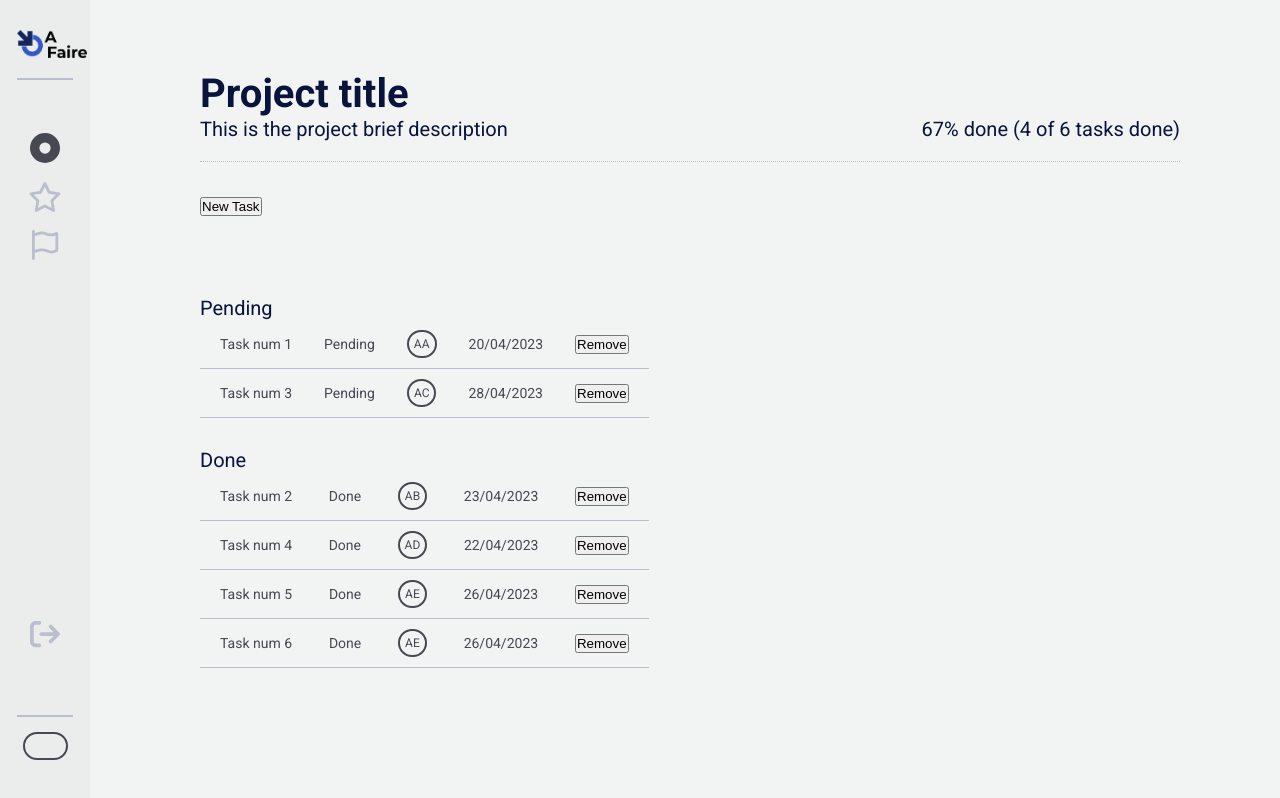
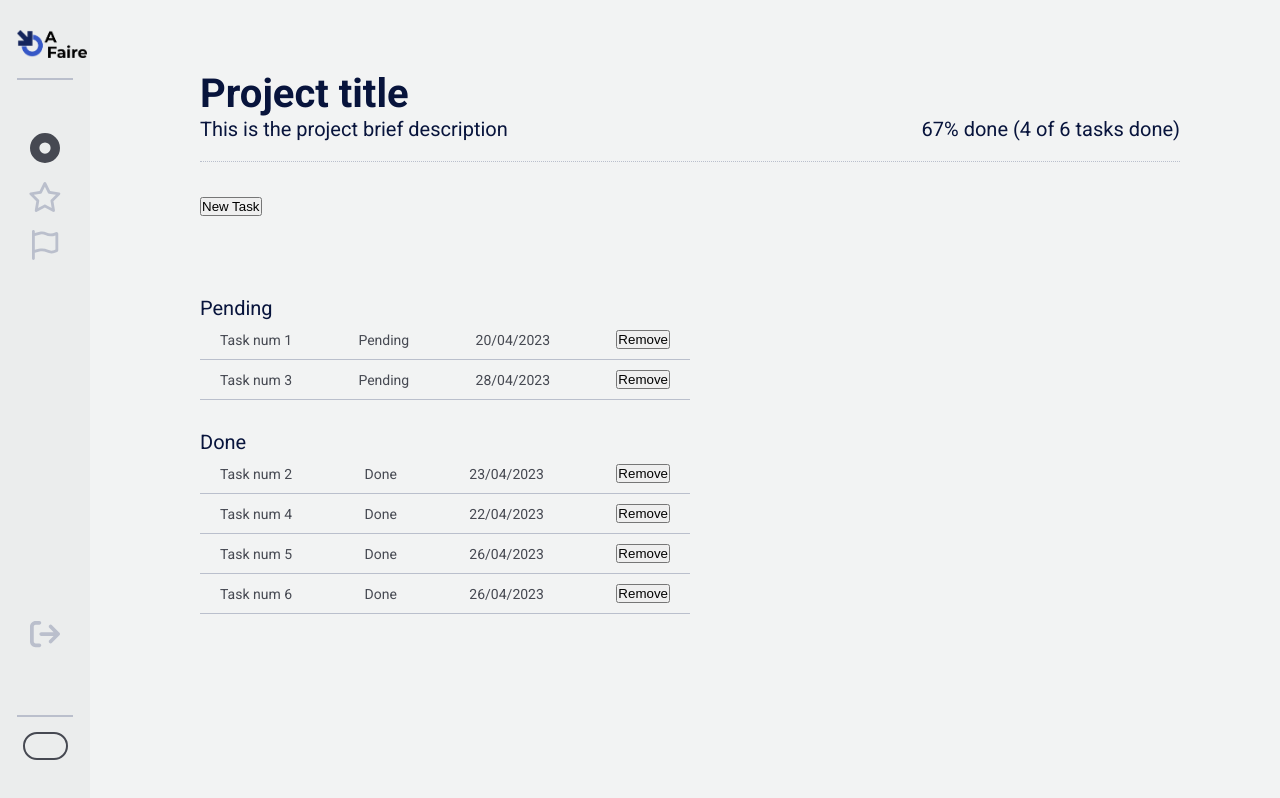
Before and after one commit to annalemonbcn/final-project, a Vue app: page / in a window 1280 px wide. Built offline with nearby package versions, Linux system fonts and the light colour scheme.

Commit message:
Add details view

```diff
--- a/src/components/Workspace/TaskComp.vue
+++ b/src/components/Workspace/TaskComp.vue
@@ -2,9 +2,6 @@
     <router-link :to="`/task/${url}`" class="task">
       <p class="task-title">{{ title }}</p>
       <p class="task-status">{{ status }}</p>
-      <p class="task-user">
-        <UserLogo :initials="initials" />
-      </p>
       <p class="task-date">{{ date }}</p>
       <button @click="_removeTask()">Remove</button>
     </router-link>
@@ -25,10 +22,6 @@ export default {
       required: true
     },
     status: {
-      type: String,
-      required: true
-    },
-    initials: {
       type: String,
       required: true
     },
--- a/src/components/Workspace/TaskContGrouperComp.vue
+++ b/src/components/Workspace/TaskContGrouperComp.vue
@@ -23,7 +23,7 @@ export default {
 
 <style>
   #tasks-container-grouper{
-    /* width: 50%; */
+    width: 50%;
   }
 
   #tasks-container-grouper .user-initials{
--- a/src/components/Workspace/TaskContainerComp.vue
+++ b/src/components/Workspace/TaskContainerComp.vue
@@ -6,7 +6,6 @@
       :key="index"
       :title="task.title"
       :status="task.status"
-      :initials="task.user"
       :date="task.date"
       :url="task.url"
       @remove-task="onRemoveTask"
--- a/src/views/AddTaskView.vue
+++ b/src/views/AddTaskView.vue
@@ -3,6 +3,7 @@
     <h2>Add task</h2>
     <div>
       <input type="text" placeholder="Title">
+      <input type="text">
     </div>
   </div>
 </template>
```
